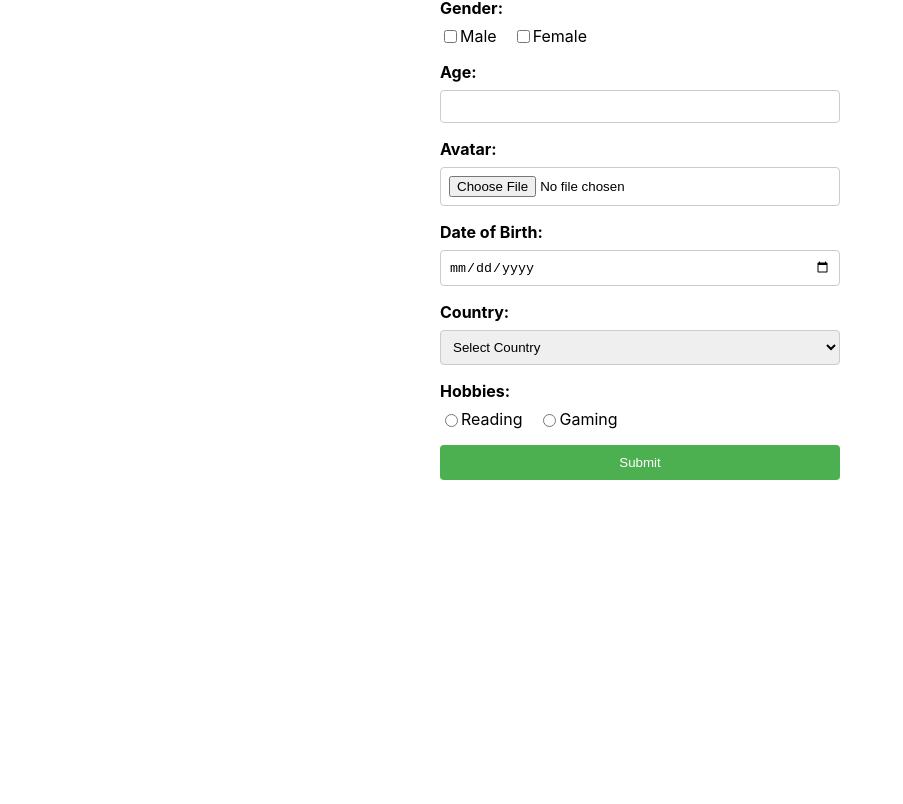
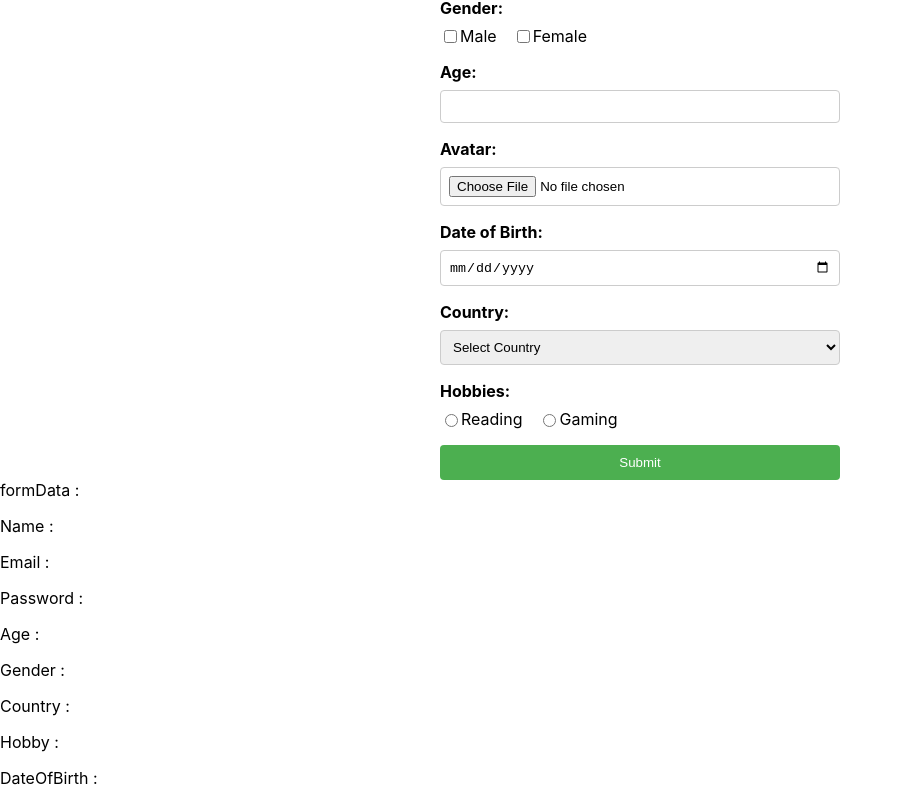
Before and after one commit to Mim-Hakkani/React_all_in_One, a React (Create React App) app: page / in a window 1280 px wide. Shown: the part 385-1189 px from the top of the page, without its empty margins (0-903 px from the left). Before the commit the page ends 865 px from the top, so only its background shows below. Built offline with nearby package versions, Linux system fonts and the light colour scheme.

Commit message:
normal form is done

```diff
--- a/src/components/form/NormalForm.js
+++ b/src/components/form/NormalForm.js
@@ -62,6 +62,17 @@ function NormalForm() {
     e.preventDefault();
     // Handle form submission logic here
     // You can access the form values through state variables (name, email, etc.)
+
+    console.log("name",name);
+    console.log("email",email);
+    console.log("password",password);
+    console.log("message",message);
+    console.log("gender",gender);
+    console.log("age",age);
+    console.log("avatar",avatar);
+    console.log("dob",dob);
+    console.log("country",country);
+    console.log("hobby",hobby);
   };
 
 
@@ -203,6 +214,7 @@ function NormalForm() {
         <option value="uk">United Kingdom</option>
         <option value="au">Australia</option>
         <option value="jp">Japan</option>
+        <option value="bn">Bangladesh</option>
       </select>
 
       <label style={labelStyle}>Hobbies:</label>
@@ -233,6 +245,21 @@ function NormalForm() {
 
       <input type="submit" value="Submit" style={submitButtonStyle} />
     </form>
+
+    <div>
+
+        formData :
+        <p>Name : {name}</p>
+        <p>Email : {email}</p>
+        <p>Password : {password}</p>
+        <p>Age : {age}</p>
+        <p>Gender : {gender}</p>
+        <p>Country : {country}</p>
+        <p>Hobby : {hobby}</p>
+        {/* <p>{avatar[0]}</p> */}
+        <p>DateOfBirth : {dob}</p>
+
+    </div>
 </div>
   );
 }
```
